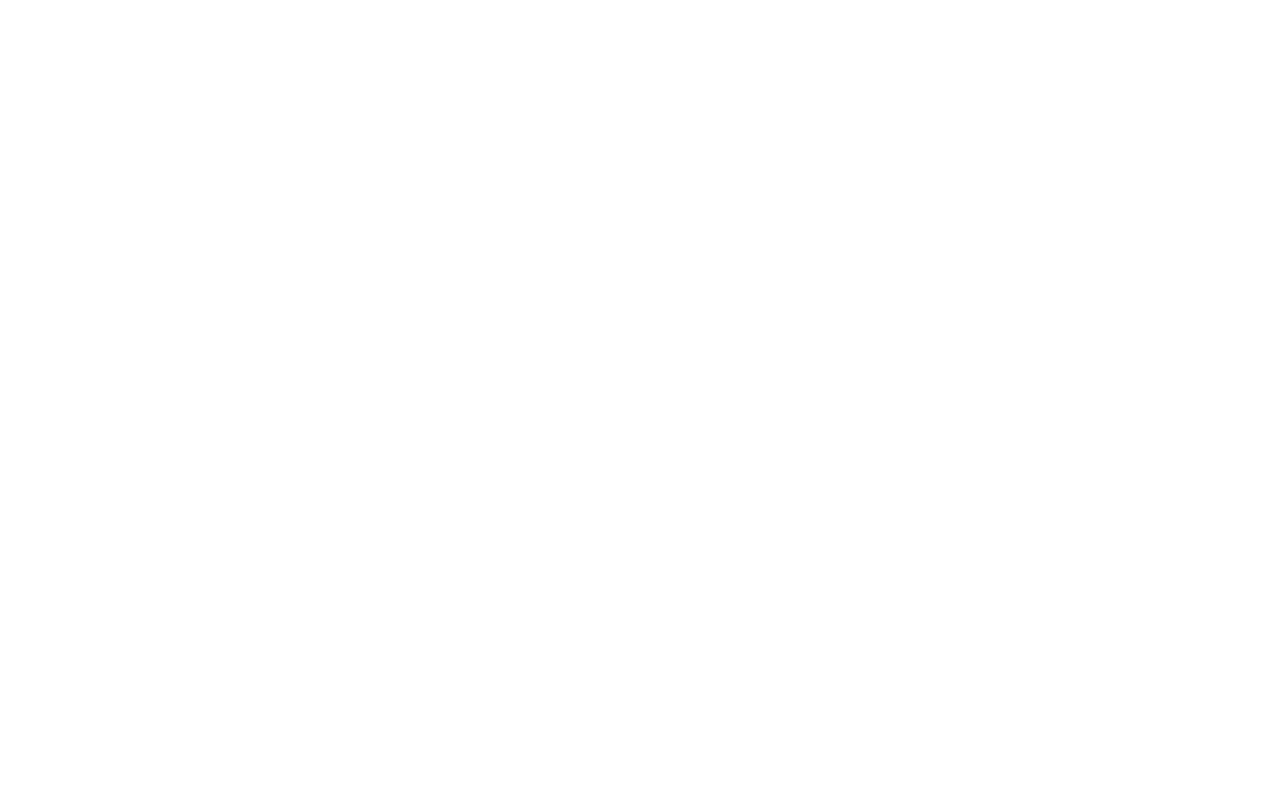
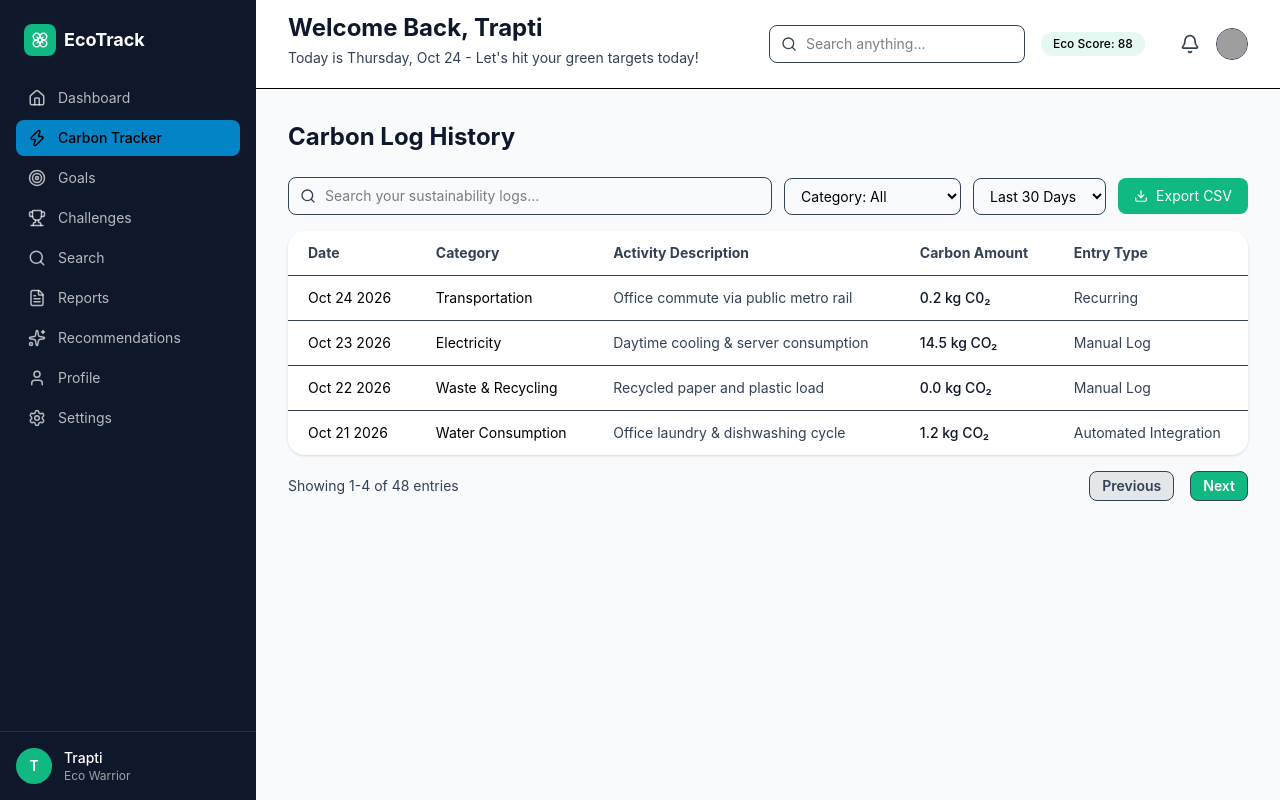
Before and after one commit to springboardmentor212/EcoTrack_Group1, a React app in the folder frontend/: page /carbon-tracker in a window 1280 px wide. Before the commit this address had no page. Built offline with nearby package versions, Linux system fonts and the light colour scheme; grey boxes are pictures that could not be loaded; the HTML template or start-up script is replaced by a standard one.

Commit message:
add Carbon Tracker page UI

```diff
--- a/frontend/src/components/ChallengeRow.jsx
+++ b/frontend/src/components/ChallengeRow.jsx
@@ -1,9 +1,14 @@
+import { Users } from "lucide-react"
+
 export default function ChallengeRow({label, note}) {
     return (
-        <div className="flex items-center justify-between py-2 border-b border-slate-400 last:border-0">
-            <div>
-                <p className="text-sm text-[var(--color-muted)]">{label}</p>
+        <div className="flex items-center justify-between py-2 px-3">
+            <div className="bg-[var(--color-slate)]/8 px-3 w-full py-2 rounded-md flex items-center justify-between">
+                <div>
+                    <p className="text-sm text-[var(--color-muted)]">{label}</p>
                 <p className="text-xs text-[var(--color-slate)]">{note}</p>
+                </div>
+                <Users size={16} className="text-[var(--color-eco)]" />
             </div>
         </div>
     )
--- a/frontend/src/components/LeaderboardRow.jsx
+++ b/frontend/src/components/LeaderboardRow.jsx
@@ -1,10 +1,16 @@
-export default function LeaderboardRow({rank, name, tag, pts, highlight}) {
-    return (
-        <div className={`flex items-center justify-between py-2 px-2 rounded-lg text-sm ${highlight ? "bg-[var(--color-eco)]/10" : ""}`}>
-            <span className="w-8 text-[var(--color-slate)]">{rank}</span>
-            <span className="flex-1 text-[var(--color-muted)]">{name}</span>
-            <span className="text-xs text-[var(--color-slate)] mr-2">{tag}</span>
-            <span className="text-xs font-medium text-[var(--color-eco)]">{pts}</span>
-        </div>
-    )
+export default function LeaderboardRow({ rank, name, tag, pts, highlight }) {
+  return (
+    <div className="flex flex-col">
+      <div
+        className={`flex items-center justify-between bg-[var(--color-slate)]/8 py-2 px-2 rounded-lg text-sm mb-3 ${highlight ? "bg-[var(--color-eco)]/10" : ""}`}
+      >
+        <span className="w-8 text-[var(--color-slate)]">{rank}</span>
+        <span className="flex-1 text-[var(--color-muted)] ml-3">{name}</span>
+        <span className="text-xs text-[var(--color-slate)] mr-4">{tag}</span>
+        <span className="text-xs font-medium text-[var(--color-eco)]">
+          {pts}
+        </span>
+      </div>
+    </div>
+  );
 }
--- a/frontend/src/components/Sidebar.jsx
+++ b/frontend/src/components/Sidebar.jsx
@@ -3,7 +3,7 @@ import { Link, useLocation} from "react-router-dom";
 
 const NAV_ITEMS = [
     { to: "/user-dashboard", icon: Home, label: "Dashboard" },
-    { to: "/carbon-dashboard", icon: Zap, label: "Carbon Tracker" },
+    { to: "/carbon-tracker", icon: Zap, label: "Carbon Tracker" },
     { to: "/goals", icon: Target, label: "Goals" },
     { to: "/challenges", icon: Trophy, label: "Challenges"},
     {to : "/search", icon: Search, label: "Search"},
--- a/frontend/src/components/StatCard.jsx
+++ b/frontend/src/components/StatCard.jsx
@@ -2,10 +2,10 @@ export default function StatCard({ label, value, trend, trendGood = true, badge
     return (
         <div className="bg-[var(--color-surface)] rounded-2xl p-4 shadow-sm border-2 border-[var(--color-accent)]">
             <p className="text-xs text-[var(--color-slate)] mb-1">{label}</p>
-            <div className="flex items-center gap-2">
-                <p className="text-xl font-bold text-[var(--color-primary)]">{value}</p>
+            <div className="flex items-center gap-4">
+                <p className="text-2xl font-bold text-[var(--color-primary)]">{value}</p>
                 {badge && (
-                    <span className="text-xs bg-[var(--color-eco)]/10 text-[var(--color-eco)] px-2 py-0.5 rounded-full">
+                    <span className="text-xs bg-[var(--color-eco)]/10 text-[var(--color-eco)] px-2 py-0.5 rounded-full ml-4 font-semibold">
                         {badge}
                     </span>
                 )}
--- a/frontend/src/components/TipRow.jsx
+++ b/frontend/src/components/TipRow.jsx
@@ -1,11 +1,15 @@
-export default function TipRow({text, note}) {
-    return (
-        <div className="flex items-center justify-between py-2 border-b border-slate-400 last:border-0">
-            <div>
-                <p className="text-sm text-[var(--color-muted)]">{text}</p>
-                <p className="text-xs text-[var(--color-slate)]">{note}</p>
-            </div>
-            <button className="text-xs bg-[--color-eco] text-white px-3 py-1 rounded-lg">Adopt</button>
+export default function TipRow({ text, note }) {
+  return (
+    <div className="flex items-center justify-between py-2 px-3">
+      <div className="bg-[var(--color-eco)]/8 px-3 w-full py-2 rounded-md flex items-center justify-between border-1 border-[var(--color-eco)]">
+        <div>
+          <p className="text-sm text-[var(--color-muted)]">{text}</p>
+          <p className="text-xs text-[var(--color-slate)]">{note}</p>
         </div>
-    )
+        <button className="text-xs font-semibold bg-[var(--color-eco)] text-white px-4 py-2 rounded-xl">
+          Adopt
+        </button>
+      </div>
+    </div>
+  );
 }
--- a/frontend/src/pages/CarbonTracker.jsx
+++ b/frontend/src/pages/CarbonTracker.jsx
@@ -1,11 +1,130 @@
-import React from "react";
+import { useNavigate } from "react-router-dom";
+import { Search, Download } from "lucide-react";
 
-const CarbonTracker = () => {
-    return (
-        <div style={{ padding: "2rem", textAlign: "center", fontSize: "50px"}}>
-            <h1>Carbon Tracking Dashboard</h1>
+const logs = [
+  {
+    id: 1,
+    date: "Oct 24 2026",
+    category: "Transportation",
+    description: "Office commute via public metro rail",
+    amount: "0.2 kg C0₂",
+    type: "Recurring",
+  },
+  {
+    id: 2,
+    date: "Oct 23 2026",
+    category: "Electricity",
+    description: "Daytime cooling & server consumption",
+    amount: "14.5 kg CO₂",
+    type: "Manual Log",
+  },
+  {
+    id: 3,
+    date: "Oct 22 2026",
+    category: "Waste & Recycling",
+    description: "Recycled paper and plastic load",
+    amount: "0.0 kg CO₂",
+    type: "Manual Log",
+  },
+  {
+    id: 4,
+    date: "Oct 21 2026",
+    category: "Water Consumption",
+    description: "Office laundry & dishwashing cycle",
+    amount: "1.2 kg CO₂",
+    type: "Automated Integration",
+  },
+];
+
+export default function CarbonTracker() {
+  const navigate = useNavigate();
+
+  return (
+    <div>
+      <div className="flex items-center justify-between mb-6">
+        <h1 className="text-2xl font-bold text-[var(--color-primary)]">Carbon Log History</h1>
+      </div>
+
+      <div className="flex items-center gap-3 mb-4">
+        <div className="relative flex-1">
+          <Search
+            size={16}
+            className="absolute left-3 top-1/2 -translate-y-1/2 text-[var(--color-slate)]"
+          />
+          <input
+            placeholder="Search your sustainability logs..."
+            className="pl-9 pr-4 py-2 w-full rounded-lg border border-[var(--color-slate)] text-sm outline-none"
+          />
         </div>
-    );
-};
+        <select className="text-sm border border-[var(--color-slate)] rounded-lg px-3 py-2">
+          <option>Category: All</option>
+          <option>Transportation</option>
+          <option>Electricity</option>
+          <option>Waste & Recycling</option>
+          <option>Water Consumption</option>
+        </select>
+        <div className="flex items-center gap-3">
+          <select className="text-sm border border-[var(--color-slate)] rounded-lg px-3 py-2">
+            <option>Last 30 Days</option>
+            <option>Last 7 Days</option>
+            <option>This Year</option>
+          </select>
+          <button className="flex items-center gap-2 text-sm bg-[var(--color-eco)] text-white px-4 py-2 rounded-lg cursor-pointer">
+            <Download size={14} /> Export CSV
+          </button>
+        </div>
+      </div>
 
-export default CarbonTracker;
+      <div className="bg-[var(--color-surface)] rounded-2xl shadow-sm overflow-hidden">
+        <table className="w-full text-sm">
+          <thead>
+            <tr className="text-left text-[var(--color-slate)] border-b border-[var(--color-)]">
+              <th className="px-5 py-3">Date</th>
+              <th className="px-5 py-3">Category</th>
+              <th className="px-5 py-3">Activity Description</th>
+              <th className="px-5 py-3">Carbon Amount</th>
+              <th className="px-5 py-3">Entry Type</th>
+            </tr>
+          </thead>
+          <tbody>
+            {logs.map((log) => (
+              <tr
+                key={log.id}
+                onClick={() => navigate(`/carbon-tracker/${log.id}`)}
+                className="border-b border-[var(--color-slate)] last:border-0 cursor-pointer hover:bg-[var(--color-background)]"
+              >
+                <td className="px-5 py-3 text-[var(--color-muted)]">
+                  {log.date}
+                </td>
+                <td className="px-5 py-3 text-[var(--color-muted)]">
+                  {log.category}
+                </td>
+                <td className="px-5 py-3 text-[var(--color-slate)]">
+                  {log.description}
+                </td>
+                <td className="px-5 py-3 font-medium text-[var(--color-primary)]">
+                  {log.amount}
+                </td>
+                <td className="px-5 py-3 text-[var(--color-slate)]">
+                  {log.type}
+                </td>
+              </tr>
+            ))}
+          </tbody>
+        </table>
+      </div>
+
+      <div className="flex items-center justify-between mt-4 text-sm text-[var(--color-slate)]">
+        <span>Showing 1-4 of 48 entries</span>
+        <div className="flex gap-4">
+          <button className="px-3 py-1 border border-[var(--color-slate)] bg-[var(--color-slate)]/10 font-semibold cursor-pointer rounded-lg">
+            Previous
+          </button>
+          <button className="px-3 py-1 border border-[var(--color-slate)] text-sm bg-[var(--color-eco)] text-white font-semibold cursor-pointer rounded-lg">
+            Next
+          </button>
+        </div>
+      </div>
+    </div>
+  );
+}
--- a/frontend/src/pages/UserDashboard.jsx
+++ b/frontend/src/pages/UserDashboard.jsx
@@ -143,7 +143,7 @@ export default function UserDashboard() {
             <h3 className="font-semibold text-[var(--color-primary)]">
               Sustainability Goals
             </h3>
-            <span className="text-xs bg-[var(--color-ecoo)]/10 text-[var(--color-eco)] px-2 py-1 rounded-full">
+            <span className="text-xs font-semibold bg-[var(--color-eco)]/10 text-[var(--color-eco)] px-2 py-1 rounded-full">
               In Progress
             </span>
           </div>
--- a/frontend/src/routes/AppRoutes.jsx
+++ b/frontend/src/routes/AppRoutes.jsx
@@ -24,8 +24,8 @@ function AppRoutes() {
 
       <Route element={<UserDashboardLayout />}>
         <Route path="/user-dashboard" element={<UserDashboard />} />
-        <Route path="/carbon-dashboard" element={<CarbonTracker />} />
-        <Route path="/carbon-dashboard/:id" element={<EntryDetail />} />
+        <Route path="/carbon-tracker" element={<CarbonTracker />} />
+        <Route path="/carbon-tracker/:id" element={<EntryDetail />} />
         <Route path="/goals" element={<Goals />} />
         <Route path="/goals/:id" element={<GoalDetail />} />
         <Route path="/challenges" element={<Challenges />} />
```
